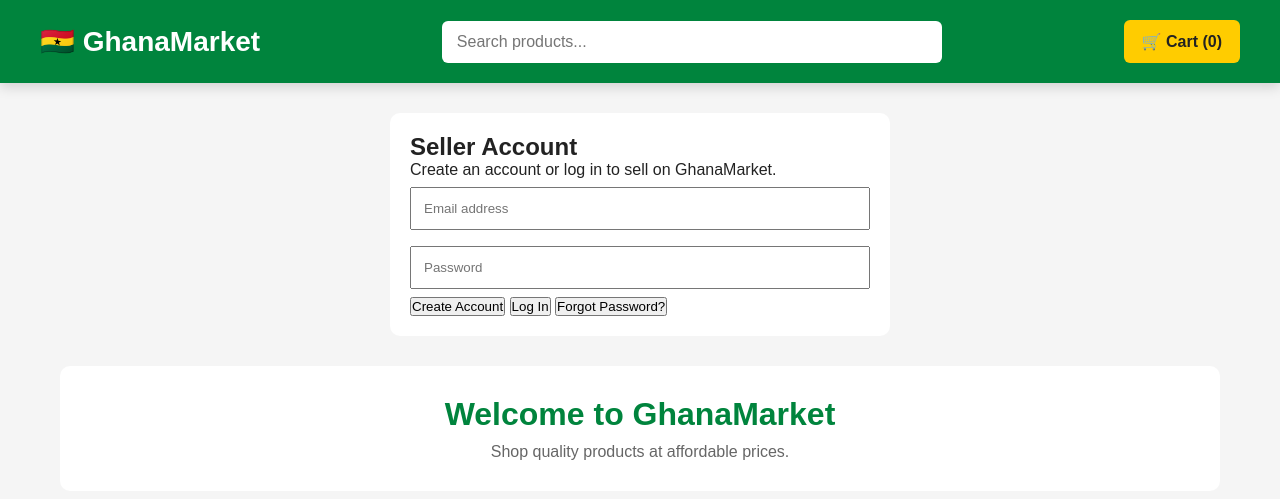
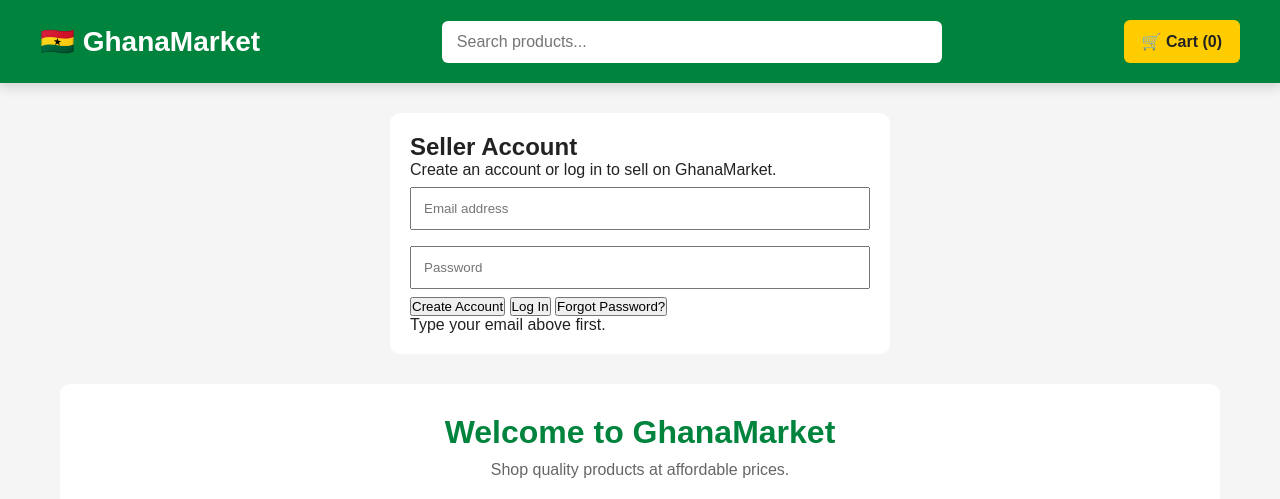
Before and after one commit to niemancharles17-netizen/GhanaMarket-ShopOnline, a plain HTML site: page index.html in a window 1280 px wide. Both pictures are taken after a click on the button "Forgot Password?". Shown: the top 499 px of the page. Drawn offline with nearby package versions, Linux system fonts and the light colour scheme; no server answers.

Commit message:
Implement password reset email functionality
Added function to send password reset email and handle user feedback.

```diff
--- a/index.html
+++ b/index.html
@@ -1432,6 +1432,22 @@ async function rejectProduct(productId) {
     alert("Product rejected successfully!");
     loadAdminProducts();
 }
+// SEND PASSWORD RESET EMAIL
+async function sendResetEmail() {
+    const email = document.getElementById("sellerEmail").value.trim();
+    const message = document.getElementById("sellerAuthMessage");
+
+    if (!email) {
+        message.textContent = "Type your email above first.";
+        return;
+    }
+
+    await supabaseClient.auth.resetPasswordForEmail(email, {
+        redirectTo: window.location.origin + window.location.pathname
+    });
+
+    message.textContent = "If that email has an account, a reset link has been sent.";
+}
 // UPDATE GHANAMARKET ACCOUNT PASSWORD
 async function updateMyPassword() {
     const newPassword = document.getElementById("newPassword").value;
```
